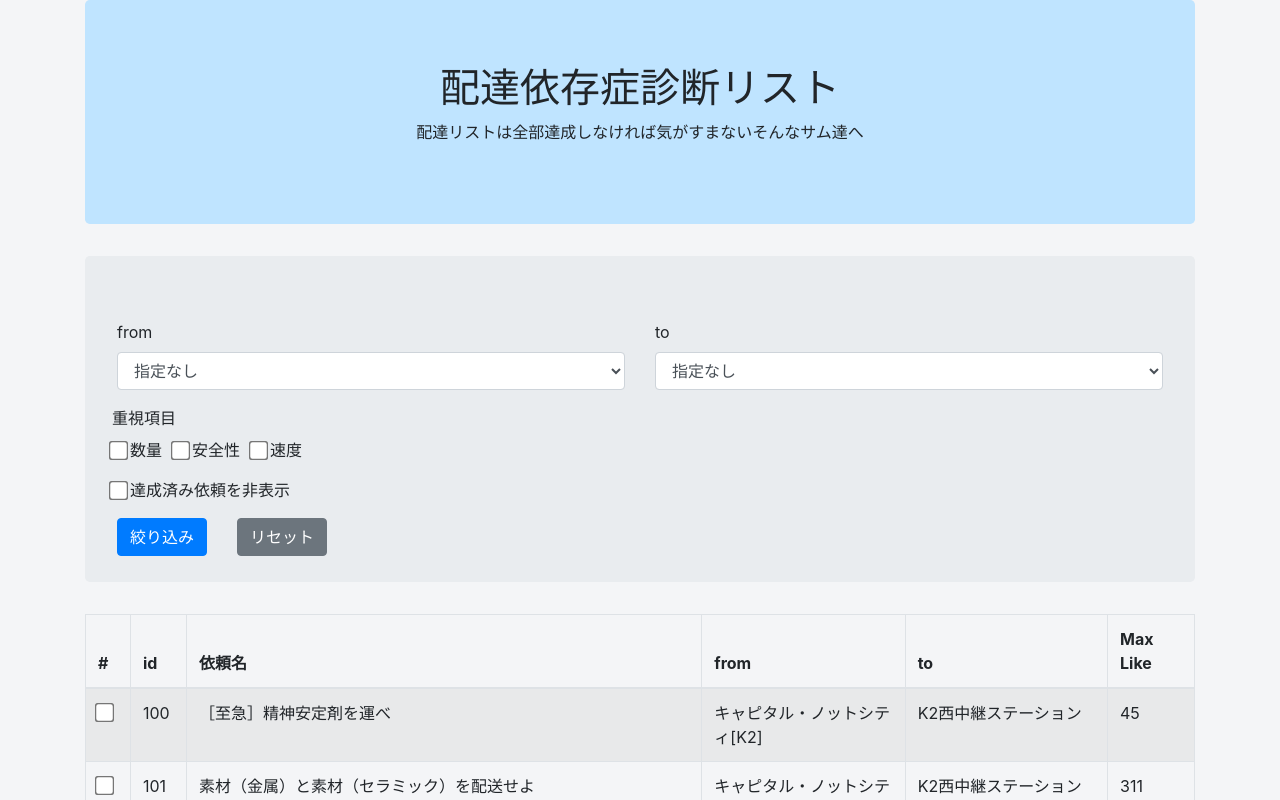
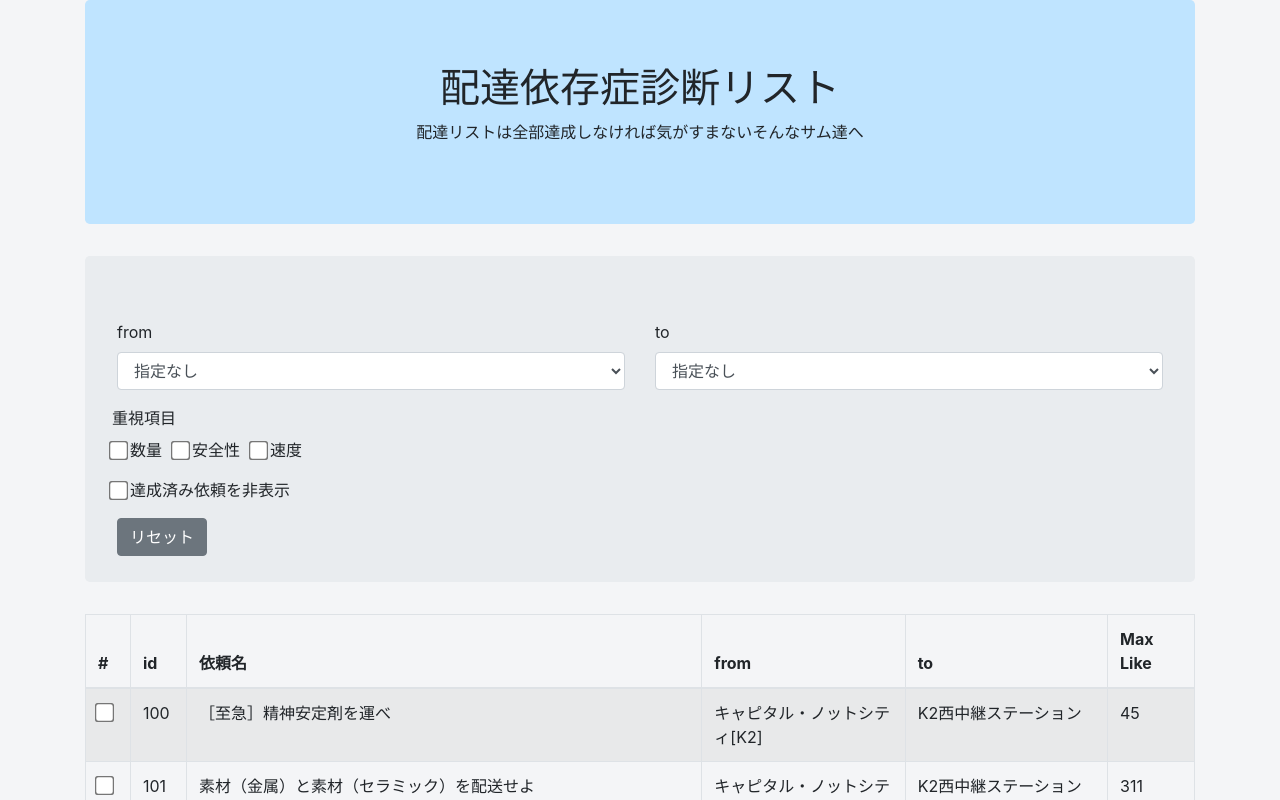
Before and after one commit to wagawo/derivery-checker, a React app: page / in a window 1280 px wide. Shown: the top 800 px of the page. Built offline with nearby package versions, Linux system fonts and the light colour scheme.

Commit message:
feat: 絞り込み条件リセット機能追加

```diff
--- a/src/components/Base.js
+++ b/src/components/Base.js
@@ -33,6 +33,18 @@ class Base extends React.Component
         this.setState({filter: filter});
     }
 
+    resetFilter = () => {
+        const filter = {
+            from: "0",
+            to: "0",
+            maxLike: 0,
+            amount: false,
+            safety: false,
+            speed: false,
+            hiddenCleared: false,
+        };
+        this.setState({filter: filter})
+    }
     render() {
         return (
             <Container>
@@ -48,7 +60,7 @@ class Base extends React.Component
                 </Row>
                 <Row>
                     <Col>
-                        <Filter facilities={facilities.data} filtered={this.state.filter} onChange={this.updateFormData.bind(this)}/>
+                        <Filter facilities={facilities.data} filtered={this.state.filter} onChange={this.updateFormData.bind(this)} resetFilter={this.resetFilter.bind(this)}/>
                     </Col>
                 </Row>
                 <Row>
--- a/src/components/Filter.jsx
+++ b/src/components/Filter.jsx
@@ -2,7 +2,6 @@ import React from 'react';
 import { Button, Col, Container, Form, Jumbotron, Row} from 'react-bootstrap';
 import Selector from './Selector';
 import CheckboxGroup from './CheckboxGroup';
-
 
 const Filter = (props) =>{
     return (
@@ -33,10 +32,7 @@ const Filter = (props) =>{
                     </Row>
                     <Row className="float-left">
                         <Col xs="auto">
-                        <Button className="search-btn" >絞り込み</Button>
-                    </Col>
-                    <Col xs="auto">
-                        <Button className="reset-btn " variant="secondary">リセット</Button>
+                            <Button className="reset-btn " variant="secondary" onClick={props.resetFilter}>リセット</Button>
                         </Col>
                     </Row>
                 </Container>
```
Also changed, not shown: 1 other file (tests, documents, lock files or other folders). Lines whose indentation alone changed are shown as unchanged.
